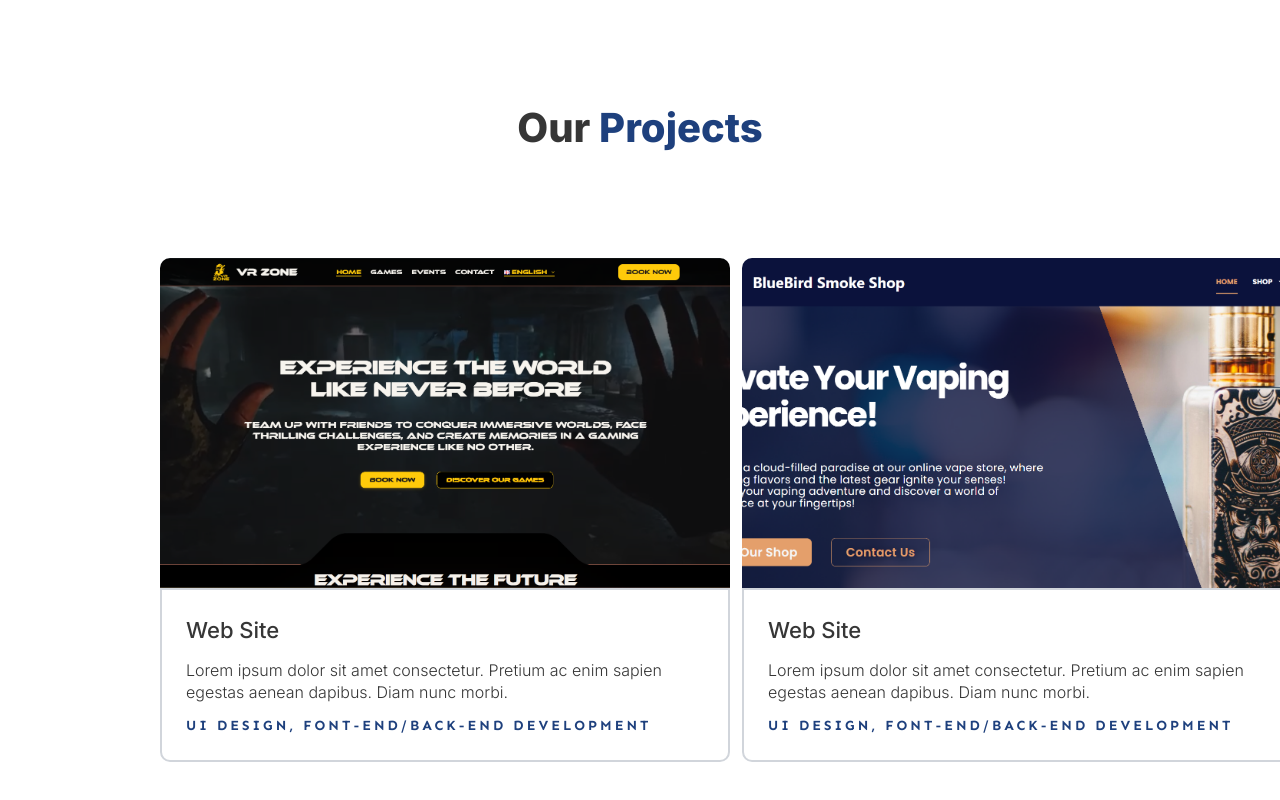
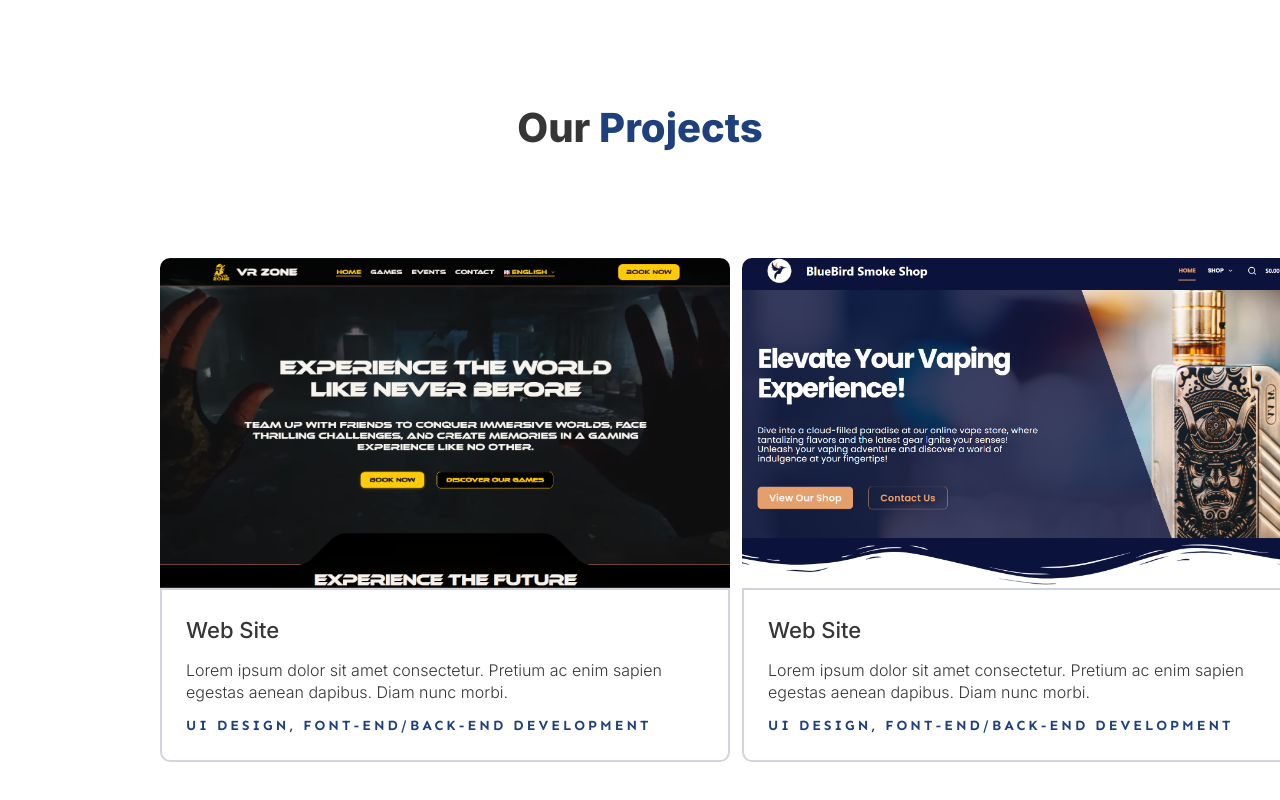
Before and after one commit to Momen-Assaf/HunainFZE, a React (Create React App) app: page / in a window 1280 px wide. Shown: the part 2321-3121 px from the top of the page. Built offline with nearby package versions, Linux system fonts and the light colour scheme.

Commit message:
assets change

```diff
--- a/src/assets.js
+++ b/src/assets.js
@@ -10,6 +10,7 @@ export const vrZoneGames2 = "/assets/images/vr_games2.png";
 
 export const blueBirdLogo = "/assets/images/blue_bird_logo.svg";
 export const blueBirdHover = "/assets/images/bluebird_hero_section_good.png";
+export const blueBirdHero = "/assets/images/bluebird_hero.png";
 export const blueBirdFeatured = "/assets/images/bluebird_featured.png";
 export const blueBirdItem = "/assets/images/bluebird_item.png";
 
--- a/src/pages/Landing/components/OurProjects.tsx
+++ b/src/pages/Landing/components/OurProjects.tsx
@@ -1,4 +1,4 @@
-import { vrZoneLogo, vrZoneHover, vrZoneUrl, blueBirdLogo, blueBirdHover, blueBirdUrl, vrZoneHero, vrZoneGames1, vrZoneGames2, blueBirdFeatured, blueBirdItem } from "../../../assets";
+import { vrZoneLogo, vrZoneHover, vrZoneUrl, blueBirdLogo, blueBirdHover, blueBirdUrl, vrZoneHero, vrZoneGames1, vrZoneGames2, blueBirdFeatured, blueBirdItem, blueBirdHero } from "../../../assets";
 import theme from "../../../theme";
 import ProjectCard from "../../../components/ProjectCard";
 
@@ -29,7 +29,7 @@ const OurProjects = () => {
                 />
                 <ProjectCard
                     logo={blueBirdLogo}
-                    hoverImg={[blueBirdLogo, blueBirdHover, blueBirdFeatured, blueBirdItem]}
+                    hoverImg={[blueBirdLogo, blueBirdHero, blueBirdFeatured, blueBirdItem]}
                     url={blueBirdUrl}
                     cardTitle="Web Site"
                     cardDescription="Lorem ipsum dolor sit amet consectetur. Pretium ac enim sapien egestas aenean dapibus. Diam nunc morbi."
```
Also changed, not shown: public/assets/images/bluebird_hero.png (added), public/assets/images/bluebird_hero_section_good.png (deleted).
